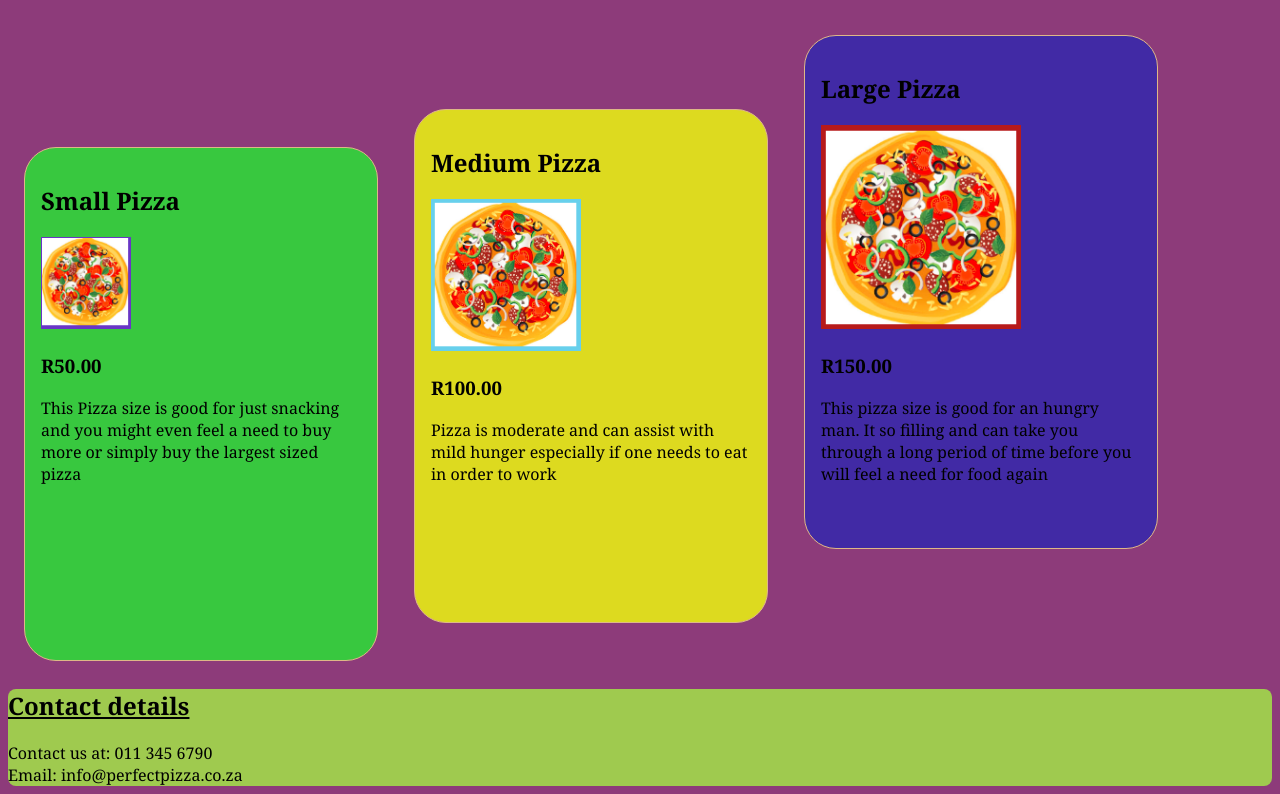
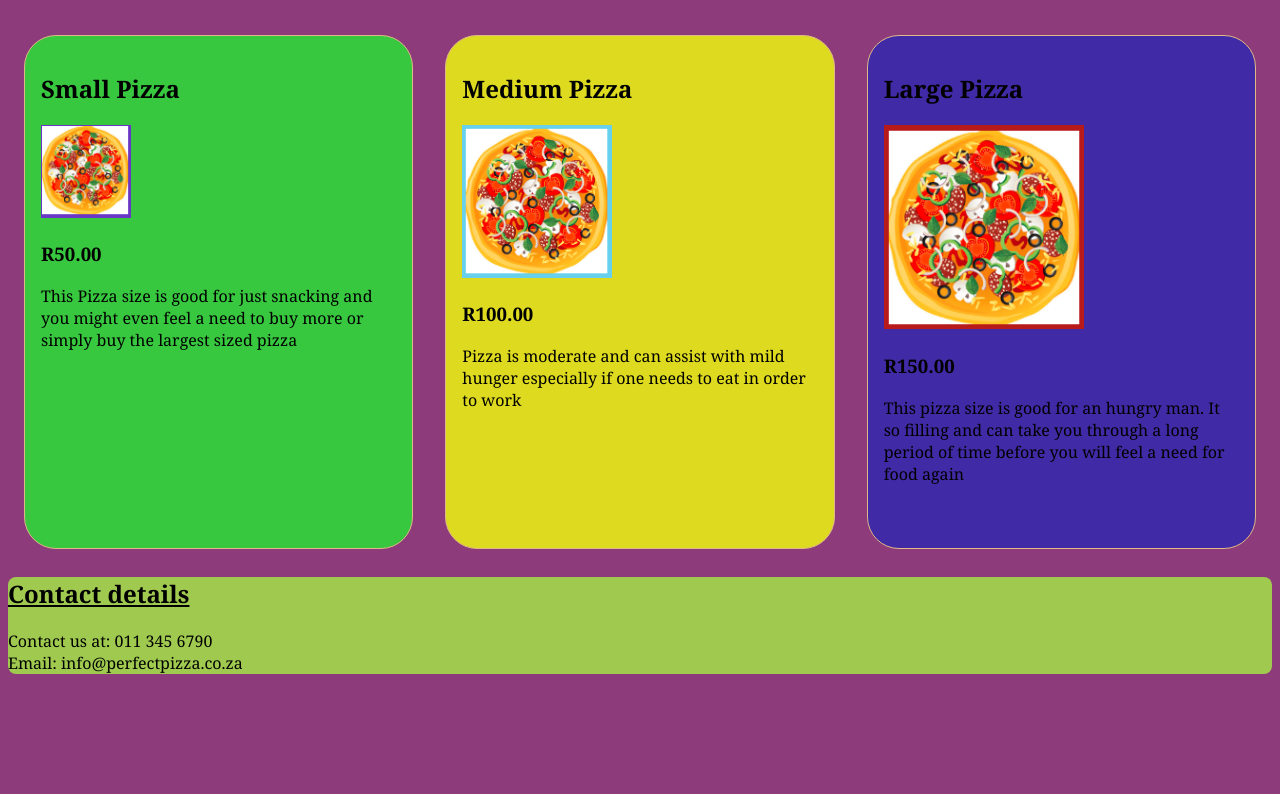
Before and after one commit to King-Josh01/perfect-pizza, a plain HTML site: page index.html in a window 1280 px wide. Shown: the part 61-855 px from the top of the page. After the commit the page ends 800 px from the top, so only its background shows below. Drawn offline with Linux system fonts and the light colour scheme.

Commit message:
Second commit

```diff
--- a/index.html
+++ b/index.html
@@ -11,7 +11,7 @@
 
 <body>
     <center><h1>King Josh's Perfect Pizza</h1></center>
-
+     <div class="pizza_flex">
     <div class="pizza small_pizza">
 
         <h2>Small Pizza</h2>
@@ -44,6 +44,7 @@
             period of time before you will feel a need for food again
         </div>
     </div>
+     </div>
 
 </body>
 <footer>
--- a/styles.css
+++ b/styles.css
@@ -17,22 +17,20 @@ body {
     font-family: Georgia, 'Times New Roman', Times, serif;
     font-size: medium;
     font-style: normal;
+    flex: 1;
 
 }
 
 .medium_pizza {
     background-color: rgb(221, 218, 31);
-flex: 1
 }
 
 .large_pizza {
     background-color: rgb(65, 42, 165);
-    flex:2
 }
 
 .small_pizza {
     background-color: rgb(56, 200, 63);
-    flex:1
 }
 
 .contact_us {
@@ -55,12 +53,21 @@ flex: 1
 
     }
 
+    .pizza_flex{
+        display: flex;
+    }
+
+
 @media (min-width: 960px) {
 
     body {
         background-color: rgb(141, 59, 122);
 
     }
+    .pizza_flex{
+        display: flex;
+    }
+
 
 }
 }
```
